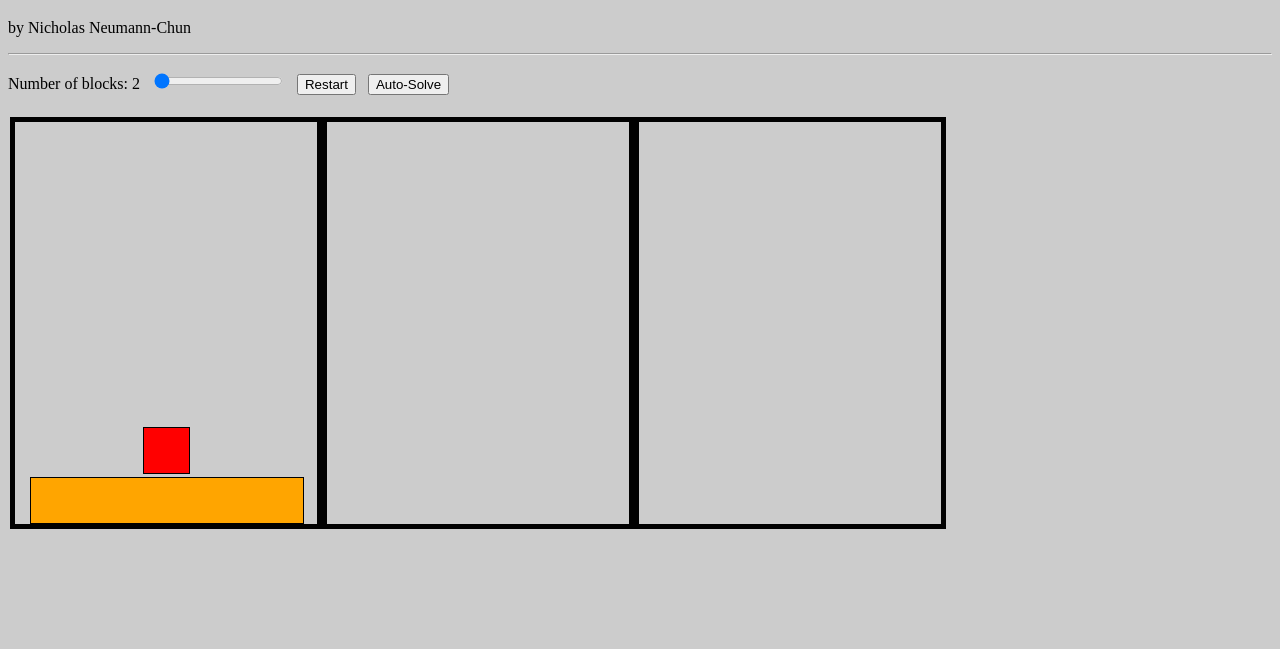
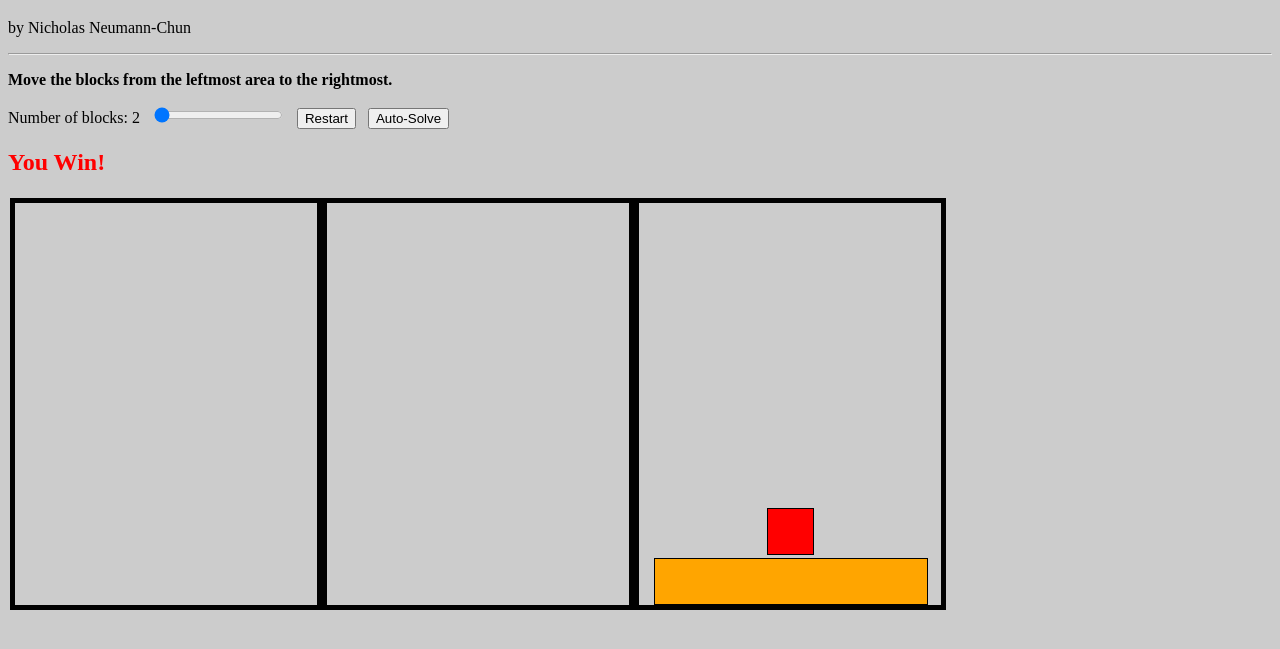
Before and after one commit to babelthuap/towers-of-hanoi, a plain HTML site: page index.html in a window 1280 px wide. Both pictures are taken after a click on the button "Auto-Solve". Shown: the part 61-710 px from the top of the page. Drawn offline with nearby package versions, Linux system fonts and the light colour scheme.

Commit message:
Add a function to auto-solve the puzzle

```diff
--- a/index.html
+++ b/index.html
@@ -9,6 +9,8 @@
   <h1>Towers of Hanoi</h1>
   <p>by Nicholas Neumann-Chun</p>
   <hr>
+
+  <p><strong>Move the blocks from the leftmost area to the rightmost.</strong></p>
 
   <p>
     Number of blocks: <span id="numBlocks">2</span> &nbsp;
--- a/main.js
+++ b/main.js
@@ -5,15 +5,12 @@ $(document).ready(function(){
 
   restart();
 
+  $('#restart').click(restart);
+  $('.area').click(areaClicked);
+  $('#solve').click(solve);
   $('#input-numBlocks').on('input', function() {
     $(numBlocks).text( $(this).val() );
   });
-
-  $('#restart').click(restart);
-
-  $('.area').click(areaClicked);
-
-  $('#solve').click(solve);
 
   function areaClicked() {
     var areaClicked = this.id;
@@ -88,8 +85,7 @@ $(document).ready(function(){
   }
 
   function isWinState() {
-    return $('#1').parent().attr('id') === "goal" &&
-      $('#' + currentNumBlocks).parent().attr('id') === "goal";
+    return $('#goal').children().length === currentNumBlocks;
   }
 
   function restart() {
@@ -99,8 +95,21 @@ $(document).ready(function(){
     generateBlocks( currentNumBlocks );
   }
 
+  var moveNum = 0;
   function solve() {
-    console.log('woot');
+    moveNum = 0;
+    hanoi(currentNumBlocks, 'start', 'middle', 'goal');
   }
 
+  function hanoi(block, start, middle, goal) {
+    if (block > 0) {
+      hanoi(block - 1, start, goal, middle);
+      setTimeout(function() {
+        move(start, goal);
+      }, moveNum * 400);
+      moveNum++;
+      hanoi(block - 1, middle, start, goal);
+    }
+  };
+
 });
--- a/style.css
+++ b/style.css
@@ -4,6 +4,7 @@ body {
 
 #winMessage {
   color: red;
+  min-height: 27px;
 }
 
 .area {
```
